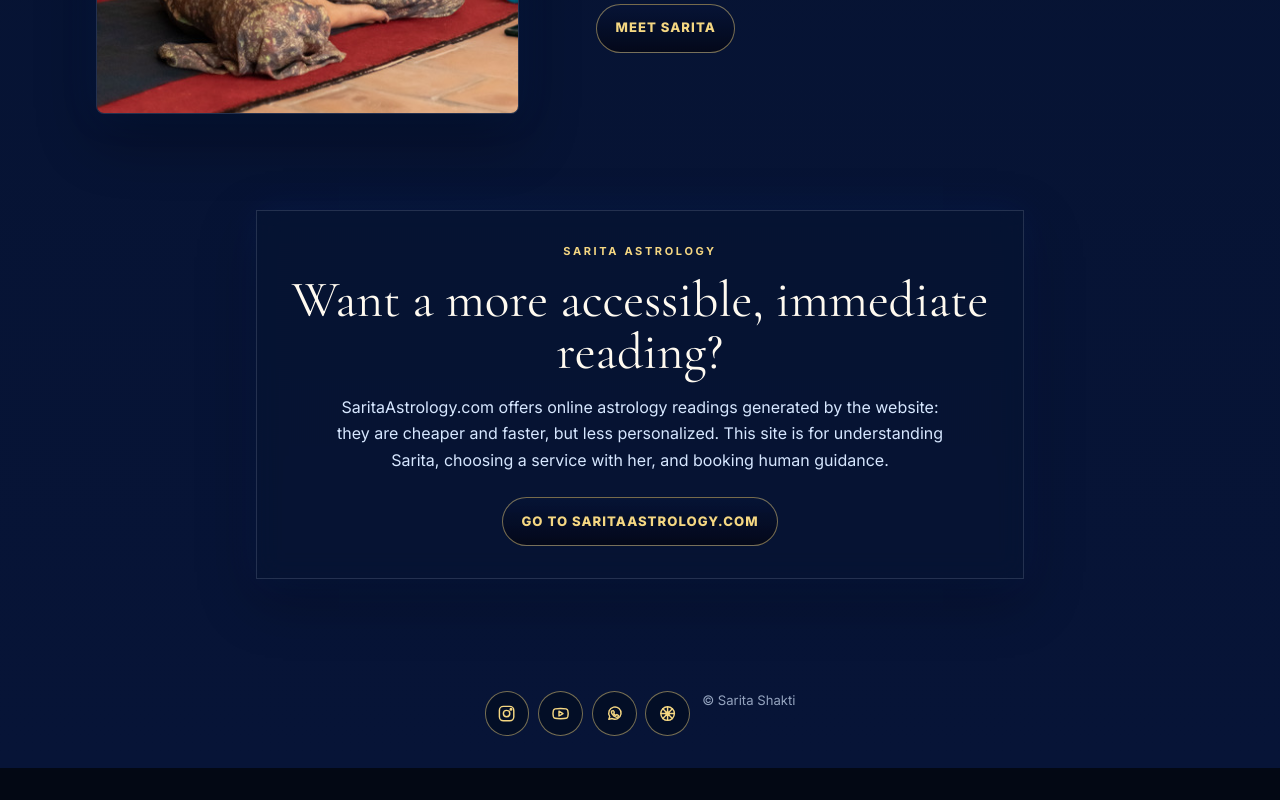
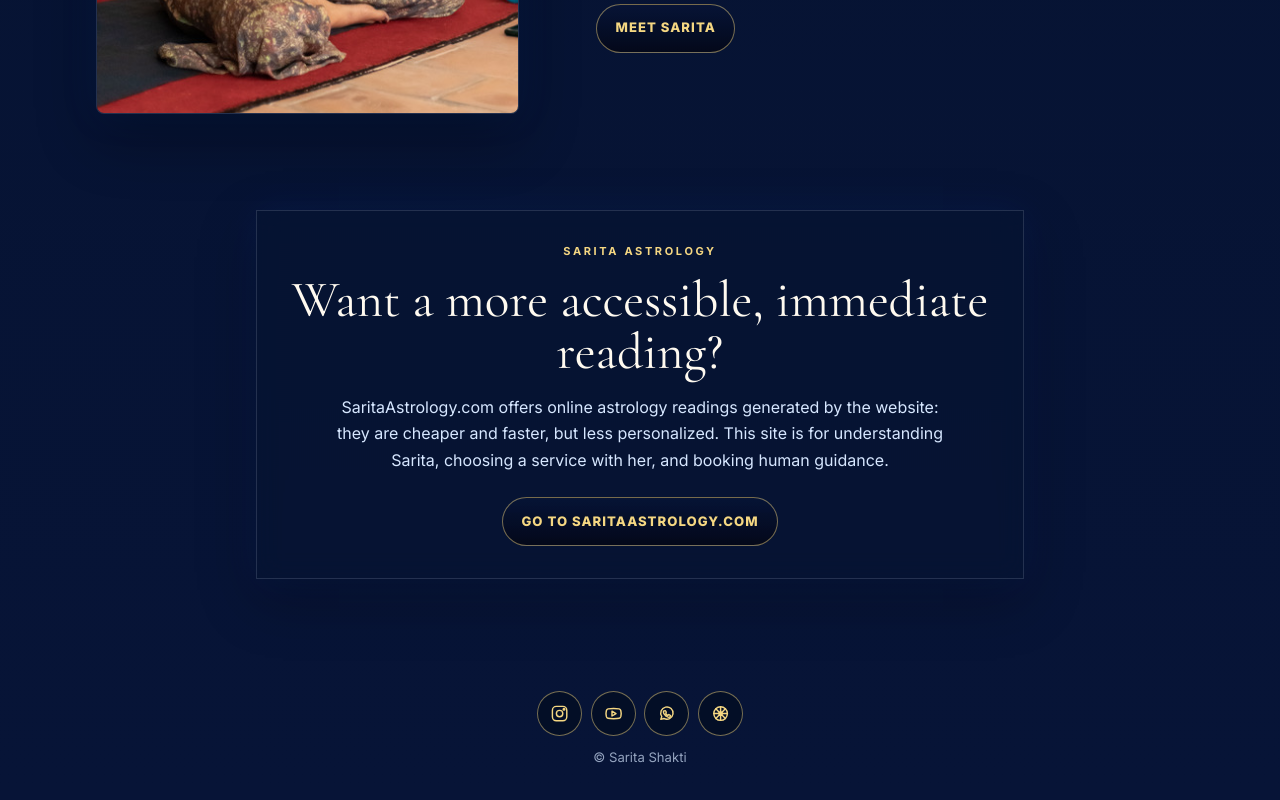
Before and after one commit to jt99test/WEBSARITA, a Next.js app: page /en in a window 1280 px wide. Shown: the part 1974-2774 px from the top of the page. Before the commit the page ends 2742 px from the top, so only its background shows below. Built offline with nearby package versions, Linux system fonts and the light colour scheme; no server answers.

Commit message:
Center footer copyright

```diff
--- a/app/globals.css
+++ b/app/globals.css
@@ -1825,9 +1825,11 @@ a {
 
 .site-footer {
   display: flex;
+  flex-direction: column;
   flex-wrap: wrap;
+  align-items: center;
   justify-content: center;
-  gap: 0.75rem;
+  gap: 0.8rem;
   margin: 0 auto;
   max-width: 72rem;
   padding: 2rem clamp(1rem, 4vw, 2rem);
@@ -1837,6 +1839,7 @@ a {
 
 .site-footer p {
   margin: 0;
+  text-align: center;
 }
 
 @media (max-width: 1040px) {
```
